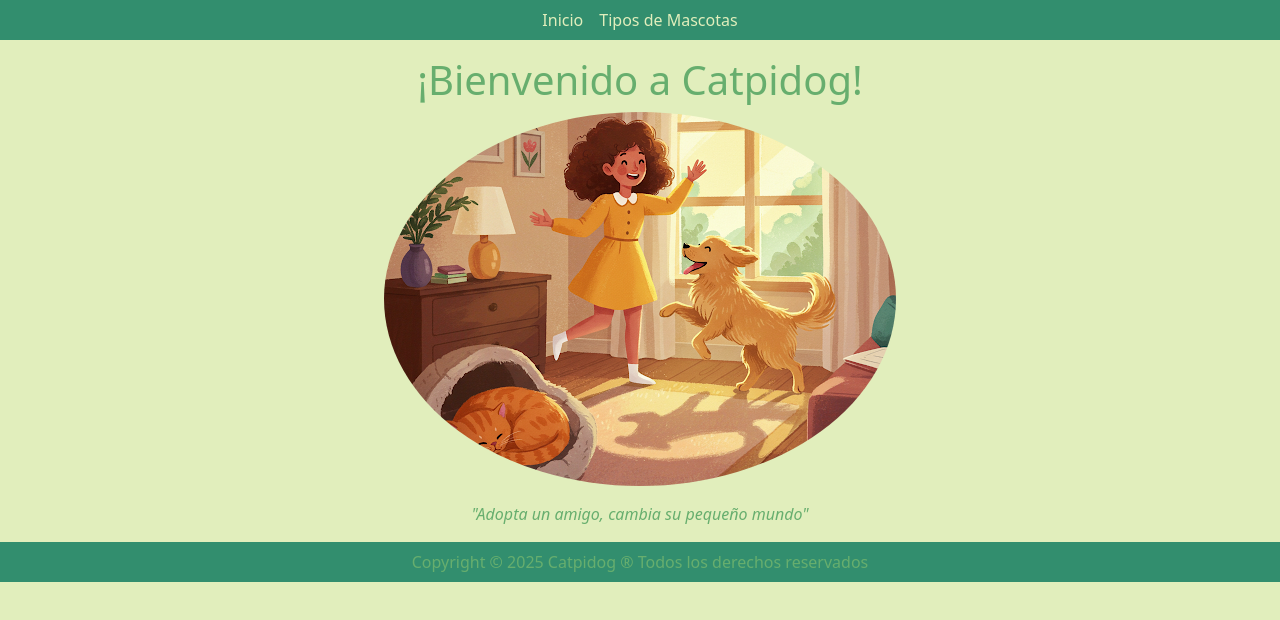
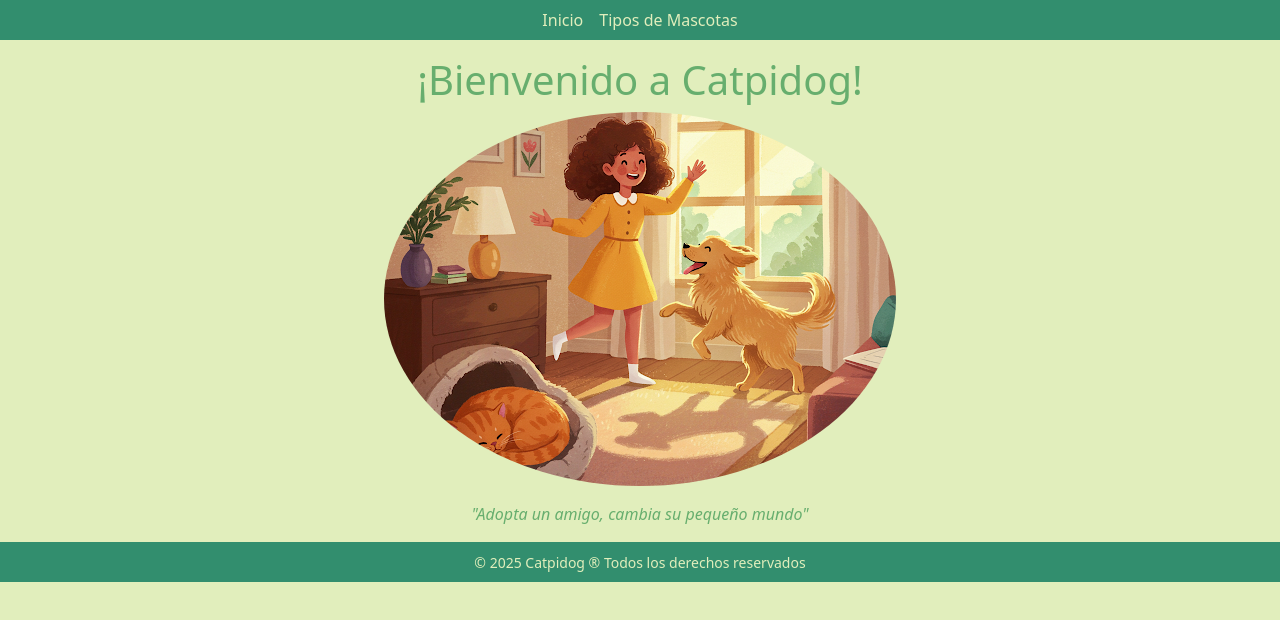
Before and after one commit to JuanMaAl/catpidog-vue, a Vue app: page / in a window 1280 px wide. Shown: the top 620 px of the page. Built offline with nearby package versions, Linux system fonts and the light colour scheme.

Commit message:
Add some styles to footBar and to NavBar.

```diff
--- a/src/components/FootBar.vue
+++ b/src/components/FootBar.vue
@@ -1,6 +1,6 @@
 <template>
     <nav class="navbar navbar-expand-sm navbar-dark gap-3 d-flex justify-content-center align-items-center">
-        <p class="m-0">Copyright &#169; 2025 Catpidog &#174; Todos los derechos reservados</p>
+        <p class="m-0"><small>&#169; 2025 Catpidog &#174; Todos los derechos reservados</small></p>
     </nav>
 </template>
 
@@ -11,6 +11,7 @@
 <style scoped>
     nav {
         background-color: #328E6E;
+        color: #E1EEBC;
     }
 
 </style>
--- a/src/components/NavBar.vue
+++ b/src/components/NavBar.vue
@@ -16,6 +16,11 @@ import { RouterLink } from 'vue-router'
     .nav-link {
         color: #E1EEBC;
         text-decoration: none;
+        transition: font-weight 0.2s ease;
+    }
+
+    .nav-link:hover {
+        font-weight: bold;
     }
 
 </style>
```
